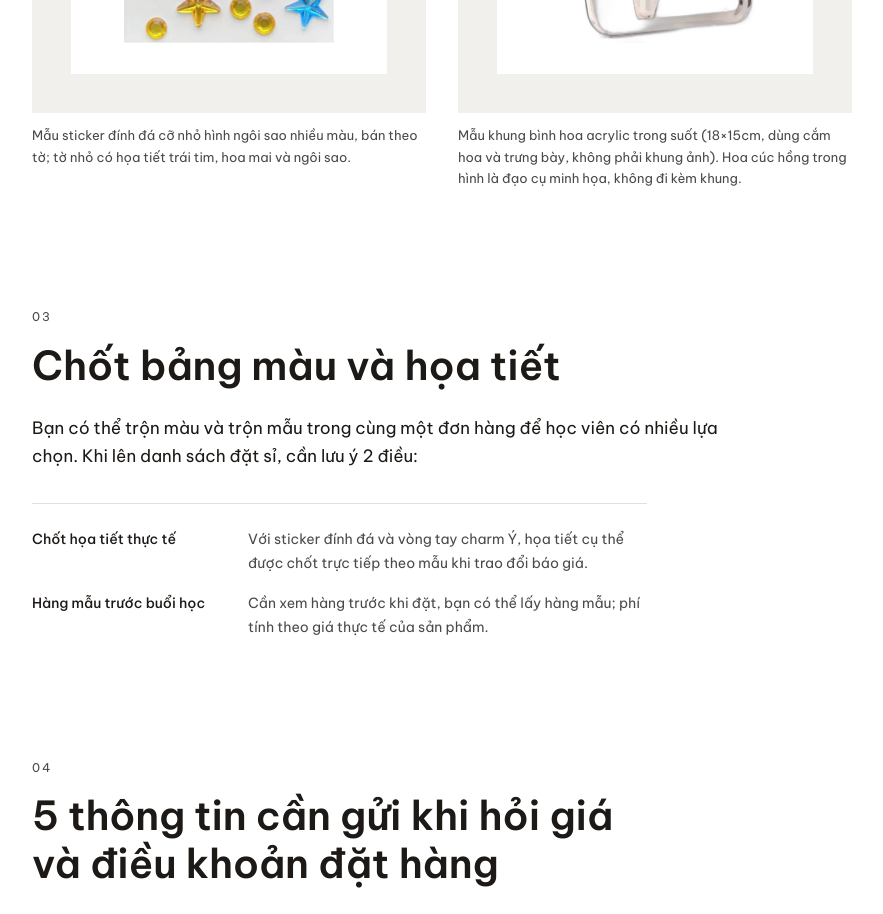
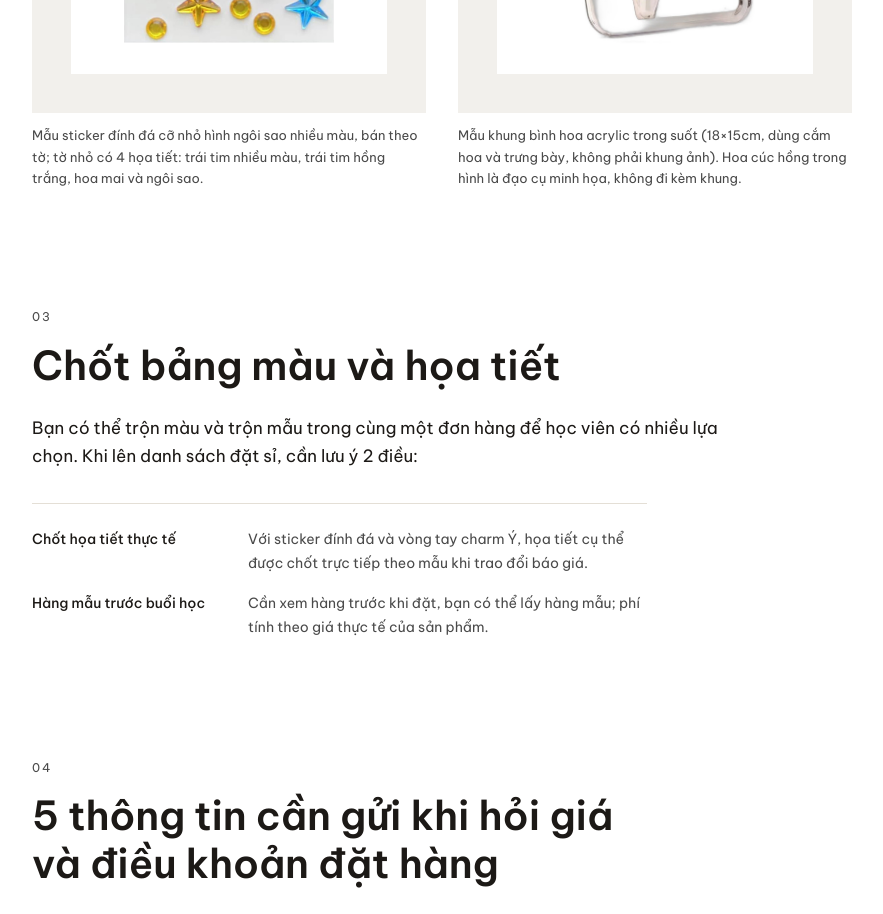
Before and after one commit to nexteacc/yang-supply-web, a Next.js app: page /huong-dan/nguyen-lieu-handmade-cho-workshop in a window 1280 px wide. Shown: the part 3020-3934 px from the top of the page, without its empty margins (43-926 px from the left). Built offline with nearby package versions, Linux system fonts and the light colour scheme.

Commit message:
Name all four small rhinestone sticker designs in Vietnamese.
The DIY guide caption now lists the multicolour heart, pink-white heart, plum blossom and star. The colourful-heart product alt uses the same wording as the other small sheets.

Co-authored-by: yang <nexteacc@users.noreply.github.com>

```diff
--- a/src/components/guide-views.tsx
+++ b/src/components/guide-views.tsx
@@ -224,7 +224,7 @@ export function WorkshopGuideView() {
               width={1600}
               height={1600}
               alt="Sticker đính đá cỡ nhỏ hình ngôi sao nhiều màu"
-              caption="Mẫu sticker đính đá cỡ nhỏ hình ngôi sao nhiều màu, bán theo tờ; tờ nhỏ có họa tiết trái tim, hoa mai và ngôi sao."
+              caption="Mẫu sticker đính đá cỡ nhỏ hình ngôi sao nhiều màu, bán theo tờ; tờ nhỏ có 4 họa tiết: trái tim nhiều màu, trái tim hồng trắng, hoa mai và ngôi sao."
               sizes="(min-width: 768px) 380px, 90vw"
             />
             <GuideFigure
--- a/src/lib/content.ts
+++ b/src/lib/content.ts
@@ -189,7 +189,7 @@ export const productImage: Record<SeriesId, ProductPhoto[]> = {
       width: 1600,
       height: 1600,
       zh: "小张水钻贴纸，彩色爱心",
-      vi: "Sticker đính đá cỡ nhỏ hình tim màu",
+      vi: "Sticker đính đá cỡ nhỏ hình trái tim nhiều màu",
       en: "Small rhinestone sticker sheet with colorful hearts",
       label: { zh: "小张", vi: "Cỡ nhỏ", en: "Small sheet" },
     },
```
